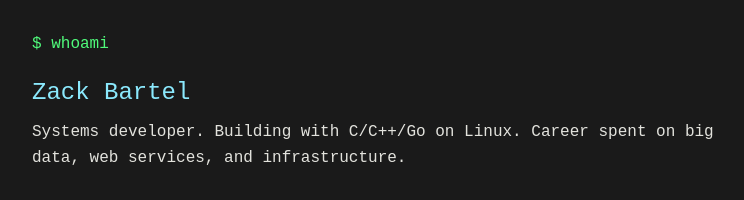
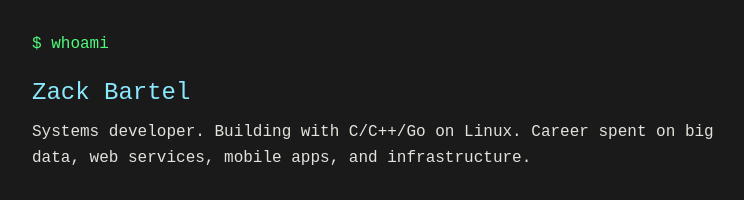
Before and after one commit to zackb/zackbartel.com, a plain HTML site: page index.html in a window 1280 px wide. Shown: the top 200 px of the page, without its empty margins (240-984 px from the left). Drawn offline with Linux system fonts and the light colour scheme.

Commit message:
worth noting

```diff
--- a/index.html
+++ b/index.html
@@ -126,7 +126,8 @@
     <div class="prompt">whoami</div>
     <h1>Zack Bartel</h1>
     <p class="bio">
-        Systems developer. Building with C/C++/Go on Linux. Career spent on big data, web services, and infrastructure.
+        Systems developer. Building with C/C++/Go on Linux. Career spent on big data, web services, mobile apps, and
+        infrastructure.
     </p>
 
     <div class="section">
```
